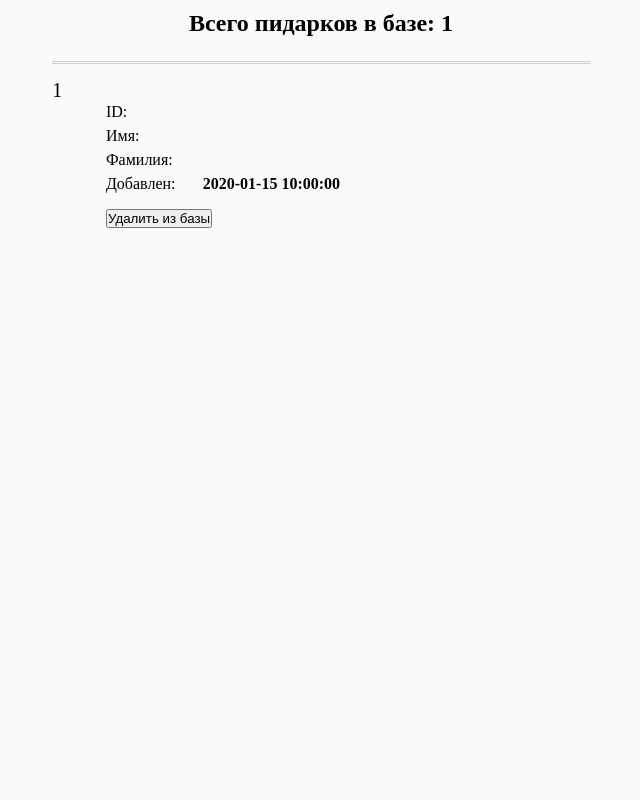
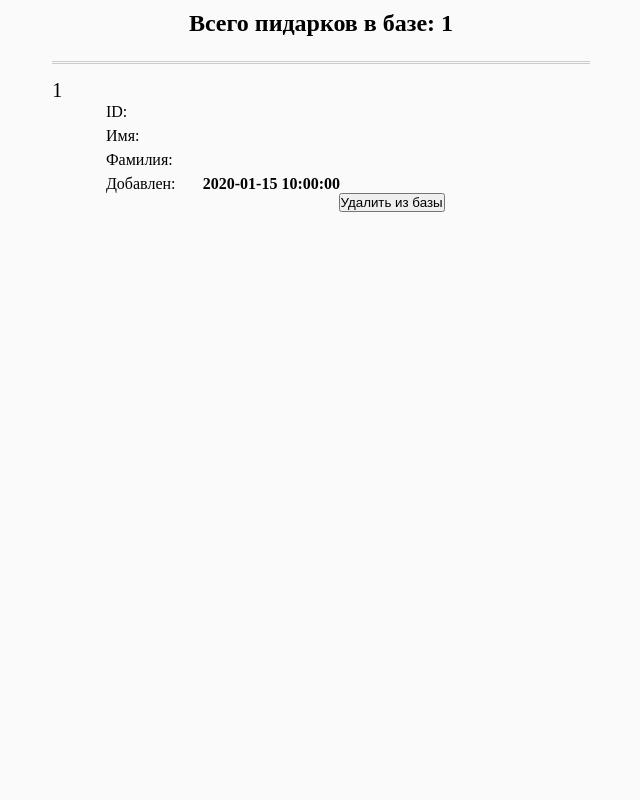
Before and after one commit to Jeka434/uderon, a PHP site: page /list.php in a window 1280 px wide. Shown: the whole page, without its empty margins (319-959 px from the left). Run offline with PHP 8.4, Linux system fonts and the light colour scheme; tables that the repository leaves empty or names only in its code hold one stand-in row (values such as "Sample post"); data that the repository does not hold is empty.

Commit message:
Upgraded

```diff
--- a/html/list.php
+++ b/html/list.php
@@ -40,13 +40,12 @@ while (($row = $users->fetch_assoc()) != FALSE) {
           </div>
           <div class='urow'>
             <div class='ulabel'>Добавлен:</div>
-            <div class='ulabeled'><?= $row['time'] == '2012-12-21 00:00:00' ? 'НЕИЗВЕСТНО' : $row['time']; ?></div>
-          </div>
-          <div class='button'>
-            <form action='/' method='post'>
-              <input type='hidden' name='id' value='<?= $row['ID']; ?>'>
-              <input type='submit' name='add' value='Удалить из базы'>
-            </form>
+            <div class='ulabeled'><?= $row['time'] == '2012-12-21 00:00:00' ? 'НЕИЗВЕСТНО' : $row['time']; ?>
+              <form style="float: right; margin-right: 30%;" action='/' method='post'>
+                <input type='hidden' name='id' value='<?= $row['ID']; ?>'>
+                <input type='submit' name='add' value='Удалить из базы'>
+              </form>
+            </div>
           </div>
         </div>
       </div>
```
